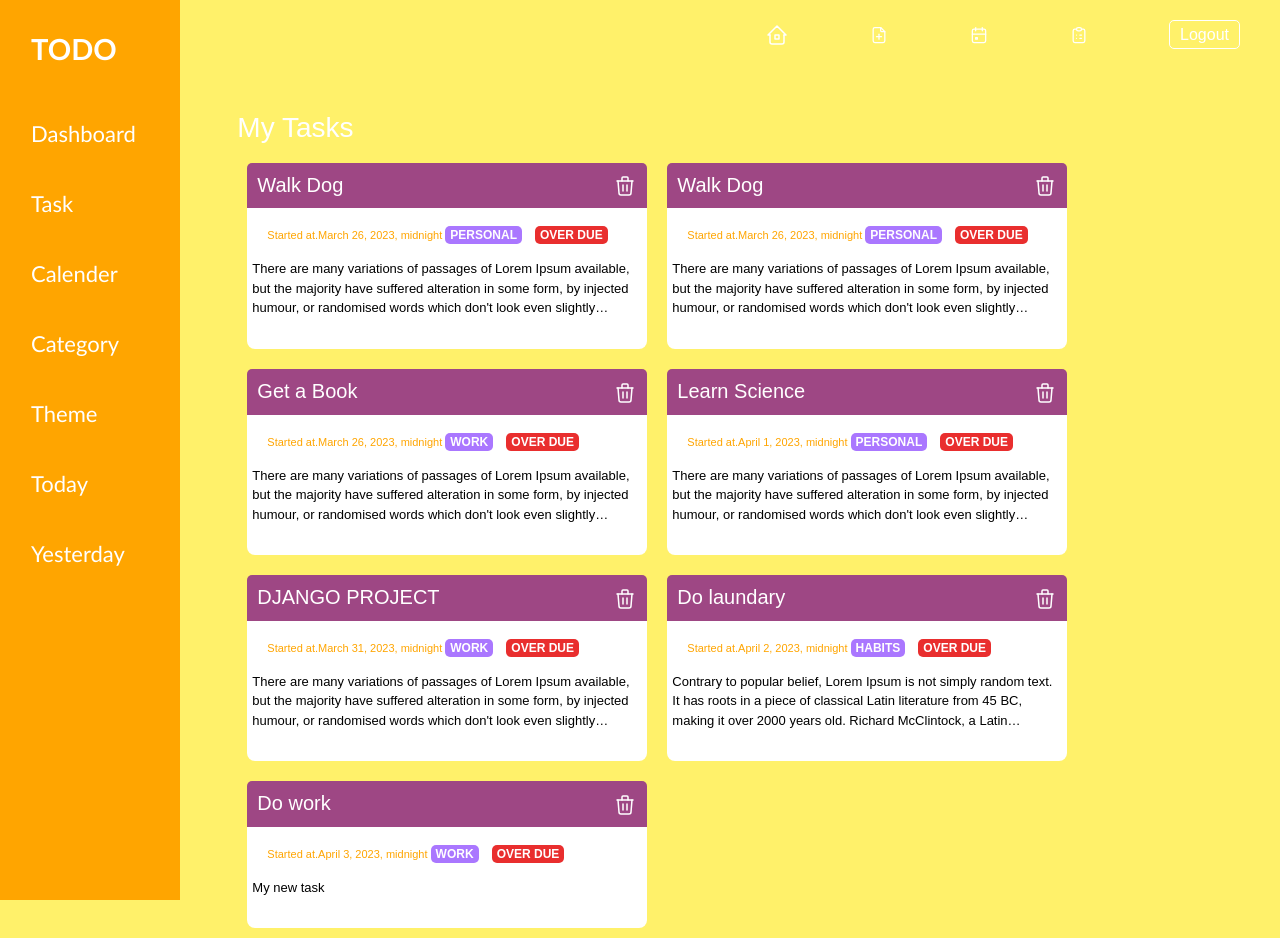
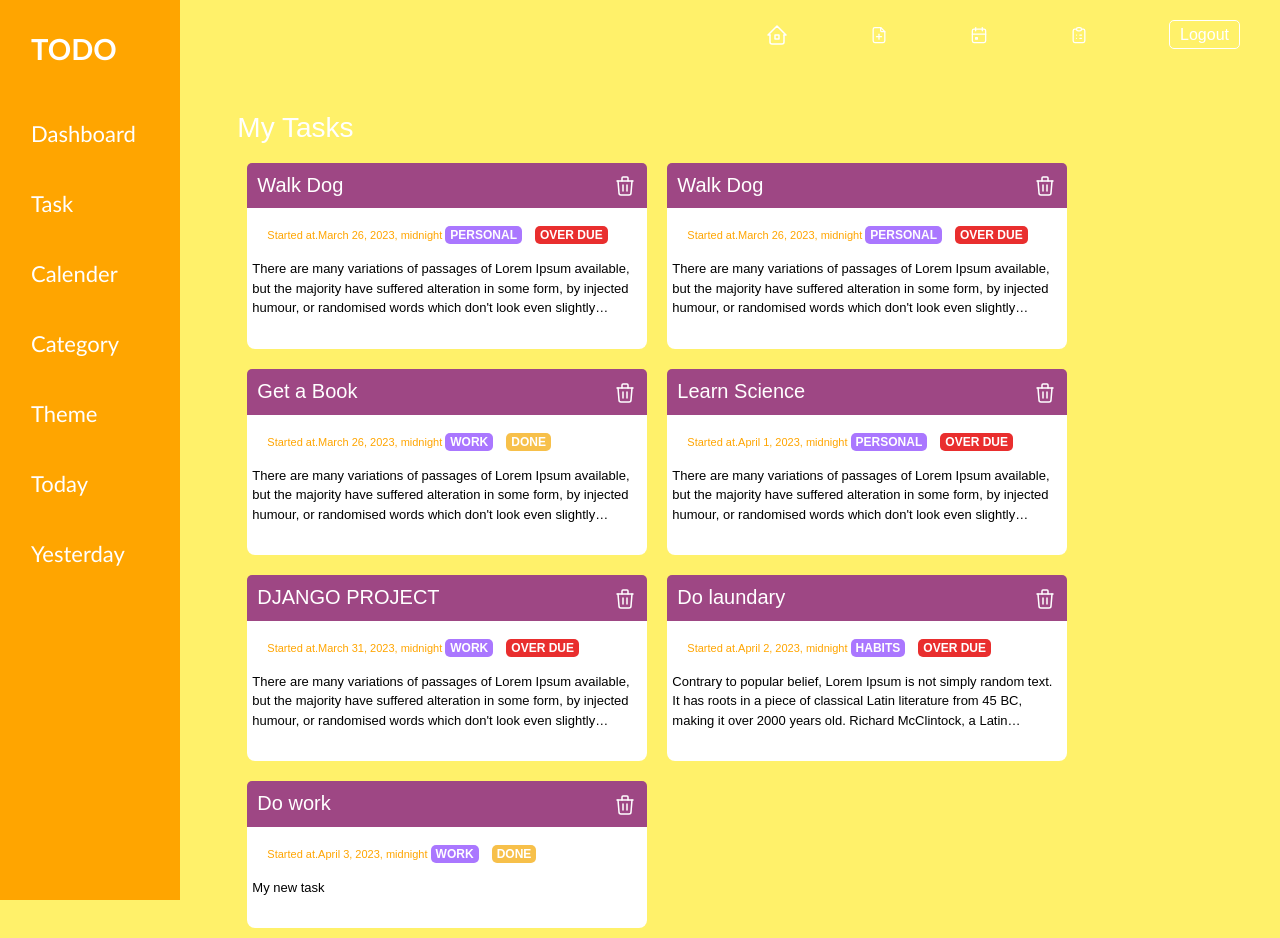
Before and after one commit to iamaswathisnair/originalprjct-aswathi, a Django app: template todoapp/page_app/templates/task.html in a window 1280 px wide. Run offline with Django 3.2, Linux system fonts and the light colour scheme; data comes from the database, SQL or seed files in the repository; both versions use the stored data as it was after the commit; the template is opened without the code that fills it: values that come from a table or form of the project are taken from there, most other values are stand-ins (such as "Sample title", 1, 10 or a date in 2020); some libraries are stand-ins or nearby versions.

Commit message:
ADDING CHANGES

```diff
--- a/todoapp/page_app/templates/task.html
+++ b/todoapp/page_app/templates/task.html
@@ -37,7 +37,7 @@ task
   <span class="date">Started at.{{task.start_date}}<span>
   <span><span class="status">{{task.category}}</span>
 
-  {% if task.is_past_due %}
+  {% if task.is_past_due and task.completionstatus != "DONE" %}
 
   <span class="completion overdue">
     OVER DUE
```
Also changed, not shown: todoapp/db.sqlite3.
